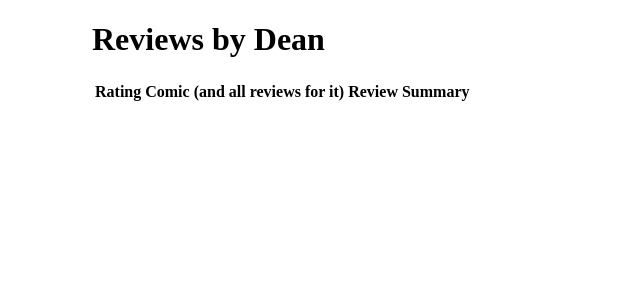
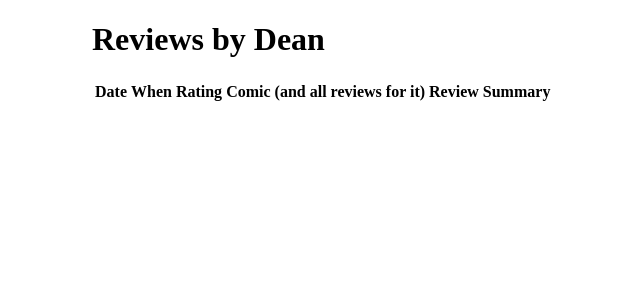
Before and after one commit to ibiwan/ibcomics, a Django app: page /reviewer/2/ in a window 1280 px wide. Shown: the part 39-339 px from the top of the page, without its empty margins (36-676 px from the left). Run offline with Django 3.2, Linux system fonts and the light colour scheme; data comes from the database, SQL or seed files in the repository; lists and menus that the app fills with data are empty; parts of the project's set-up code (start-up, migrations or seed data) failed here and were passed over; some libraries are stand-ins or nearby versions.

Commit message:
couple fixes

```diff
--- a/ibcomics/templates/reviews/reviewer_detail.html
+++ b/ibcomics/templates/reviews/reviewer_detail.html
@@ -1,4 +1,7 @@
 {% extends 'reviews/base.html' %}
+
+{% load humanize %}
+
 {% block allreviews %}{{ block.super }}{% endblock %}
 {% block allcomics %}{{ block.super }}{% endblock %}
 {% block allreviewers %}{{ block.super }}{% endblock %}
@@ -14,6 +17,8 @@
     <table class="reviewslist" id="reviewslist">
         <thead>
             <tr>
+                <th>Date</th>
+                <th>When</th>
                 <th>Rating</th>
                 <th>Comic (and all reviews for it)</th>
                 <th>Review Summary</th>
@@ -25,6 +30,8 @@
         <tbody>
             {% for review in reviewer.reviews_by_comic %}
                 <tr>
+                    <td>{{ review.pub_date }}</td>
+                    <td>{{ review.pub_date|naturaltime }}</td>
                     <td class="starrating">
                         <span class="rateit" data-rateit-value="{{ review.stars }}" data-rateit-ispreset="true" data-rateit-readonly="true">
                         </span>
@@ -57,7 +64,7 @@
                 "sPaginationType" : "full_numbers",
                 "iDisplayLength"  : 15,
                 "bLengthChange"   : false,
-                "aaSorting"       : [[1, 'asc']],
+                "aaSorting"       : [[3, 'asc']],
                 "fnDrawCallback"  : function(){
                         if ( $('#'+tableid+'_paginate span a.paginate_button').size() )
                             $('#'+tableid+'_paginate')[0].style.display = "block";
@@ -65,6 +72,8 @@
                             $('#'+tableid+'_paginate')[0].style.display = "none";
                     },
                 "aoColumns": [
+                    {'bSearchable':false, 'bVisible':false},
+                    null,
                     {"asSorting": ["desc", "asc"]},
                     null,
                     {"asSorting": []},
--- a/reviews/static/reviews/css/reviews.css
+++ b/reviews/static/reviews/css/reviews.css
@@ -31,3 +31,8 @@ body {
 .menubtn_right {
     float:right;
 }
+
+.ui-button .ui-button-text
+{
+ line-height: 1.0;
+}
--- a/reviews/views.py
+++ b/reviews/views.py
@@ -52,7 +52,7 @@ def savereview(request, comic_id, write_edit):
     try:
         comic = get_object_or_404(Comic, pk=comic_id)
         reviewer = get_object_or_404(Reviewer, user=request.user) if (request.user and request.user.is_active) else None
-        review, created = Review.objects.get_or_create(reviewer=reviewer, comic=comic)
+        review, created = Review.objects.get_or_create(reviewer=reviewer, comic=comic, defaults={'pub_date': timezone.now()})
         (review.review_text, review.stars) = [request.POST[i] for i in ('review_text', 'rating')]
         review.pub_date = timezone.now() # update timestamps for edits as well as creation
         review.save()
```
Also changed, not shown: ibcomics/settings.py (line endings or trailing spaces).
